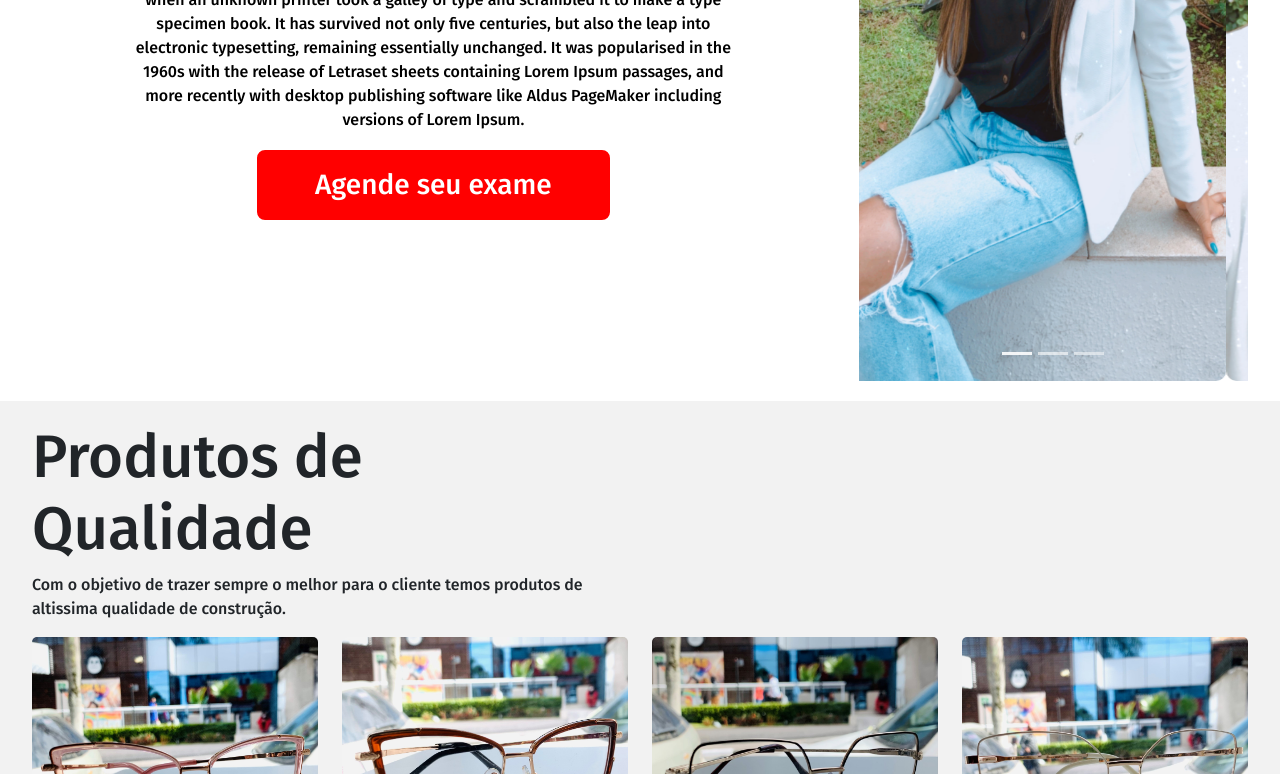
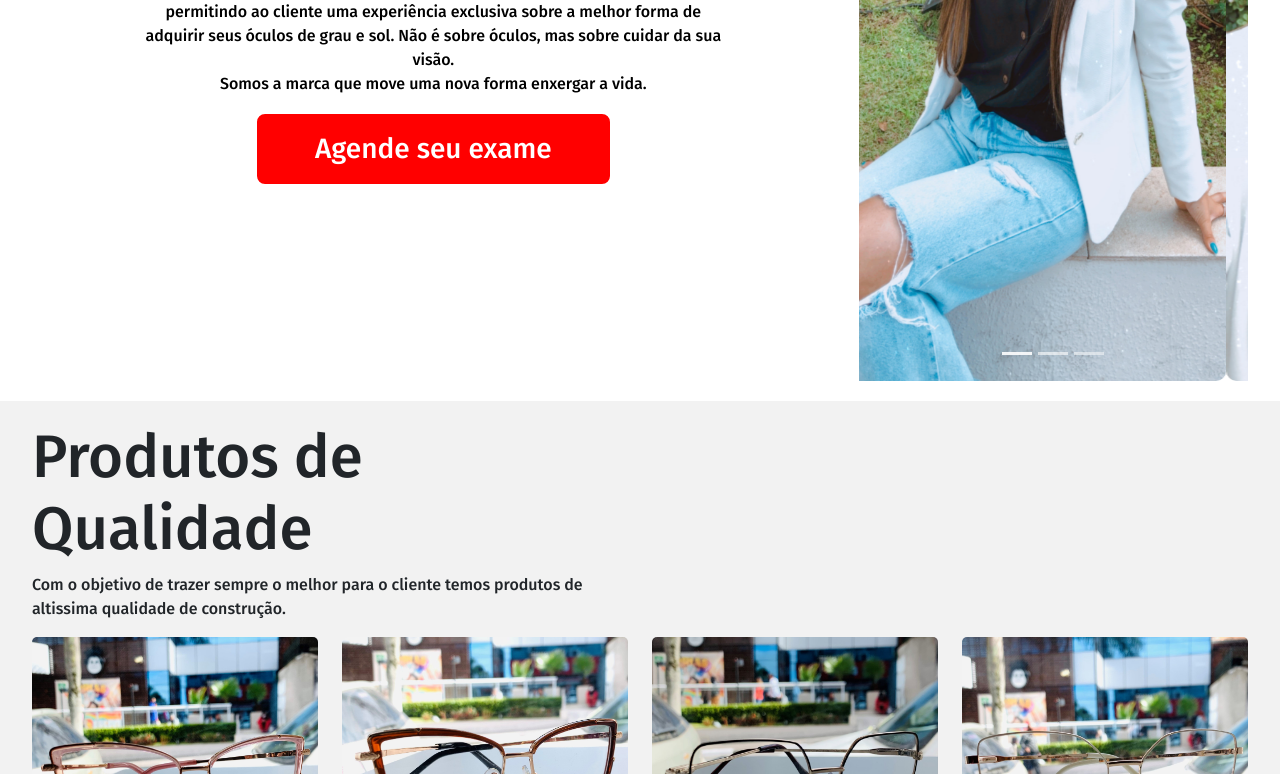
Before and after one commit to NadsonJR/OpticaGaido, a website: page index.html in a window 1280 px wide. Shown: the part 504-1278 px from the top of the page. Drawn offline with Linux system fonts and the light colour scheme.

Commit message:
ajustment on main text

```diff
--- a/index.html
+++ b/index.html
@@ -56,17 +56,11 @@
 			<div class="row align-items-center text-center">
 				<div class="text offset-md-1 col-md-6 col-sm-12">
 					<h1>ÓPTICAS BRASIL GAIDO</h1>
-					<p>Lorem Ipsum is simply dummy text of the printing and typesetting industry. Lorem Ipsum has been
-						the industry's
-						standard dummy text ever since the 1500s, when an unknown printer took a galley of type and
-						scrambled it to
-						make a type specimen book. It has survived not only five centuries, but also the leap into
-						electronic typesetting,
-						remaining essentially unchanged. It was popularised in the 1960s with the release of Letraset
-						sheets containing
-						Lorem Ipsum passages, and more recently with desktop publishing software like Aldus PageMaker
-						including versions
-						of Lorem Ipsum.</p>
+					<p>
+						Inovadora no ramo ótico, proporcionamos atendimento personalizado, permitindo ao cliente
+						uma experiência exclusiva sobre a melhor forma de adquirir seus óculos de grau e sol.
+						Não é sobre óculos, mas sobre cuidar da sua visão.
+						<br>Somos a marca que move uma nova forma enxergar a vida.</p>
 						<button type="button" class=" btn-exame-front" data-bs-toggle="modal" data-bs-target="#exampleModal">
 									Agende seu exame
 						</button>
@@ -344,7 +338,5 @@
 		</div>
 	  </div>
 	</div>
-	<div class="footer-copyright text-center py-3">
-	</div>
   </footer>
 </html>
```
